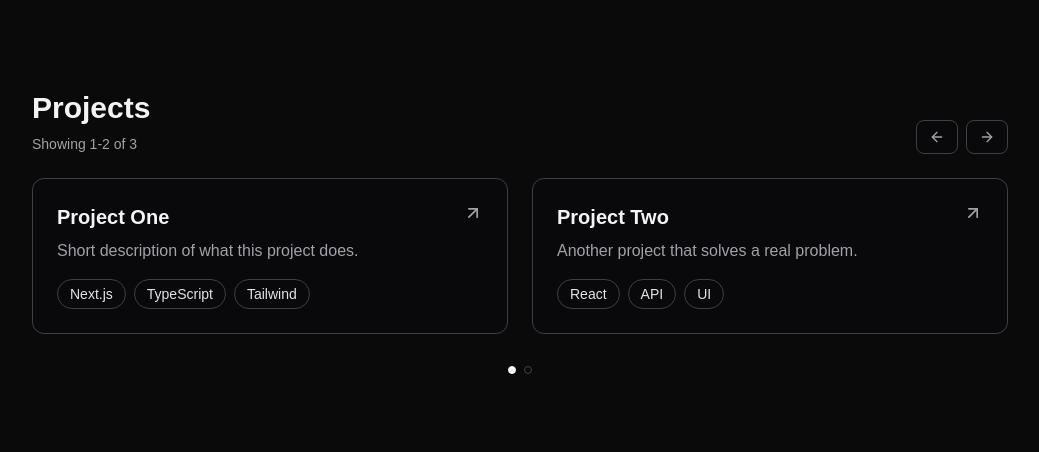
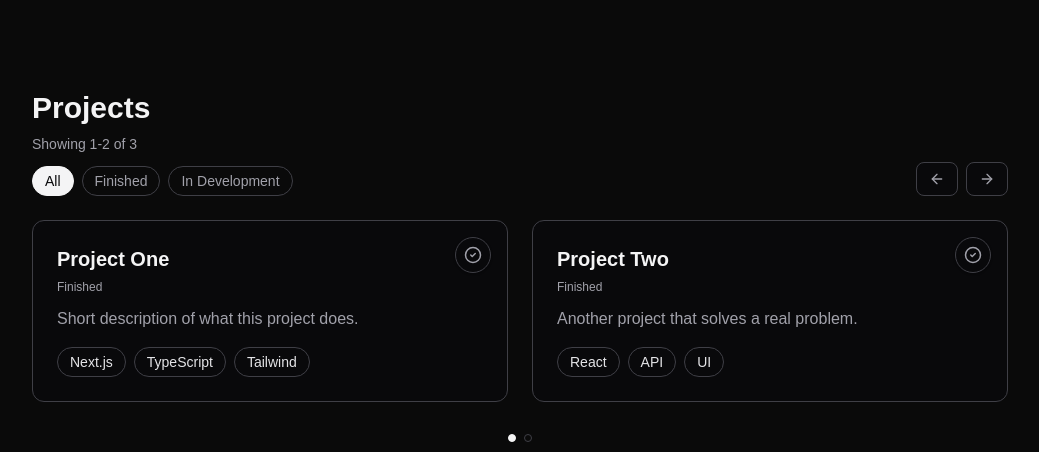
Before and after one commit to Coolguy4123/Portfolio, a Next.js app: page / in a window 1280 px wide. Shown: the part 1280-1732 px from the top of the page, without its empty margins (120-1159 px from the left). Built offline with nearby package versions, Linux system fonts and the light colour scheme.

Commit message:
Modified icons

```diff
--- a/app/components/ProjectSection.tsx
+++ b/app/components/ProjectSection.tsx
@@ -1,56 +1,138 @@
 "use client";
 
-import { useMemo, useState } from "react";
-import { ArrowLeft, ArrowRight, ArrowUpRight } from "lucide-react";
+import { useEffect, useMemo, useState } from "react";
+import {
+  ArrowLeft,
+  ArrowRight,
+  ArrowUpRight,
+  CheckCircle2,
+  Wrench,
+} from "lucide-react";
+
+type ProjectStatus = "finished" | "in_dev";
 
 type Project = {
   title: string;
   description: string;
   tech: string[];
   link: string;
+  status: ProjectStatus;
+  progress?: string;
 };
+
+type Filter = "all" | ProjectStatus;
+
+function statusLabel(status: ProjectStatus) {
+  return status === "finished" ? "Finished" : "In Development";
+}
+
+// Computes icon depending on status
+function StatusIcon({ status }: { status: ProjectStatus }) {
+  const Icon = status === "finished" ? CheckCircle2 : Wrench;
+
+  const card = "bg-[rgb(var(--card))] border-[rgb(var(--border))]";
+  const muted = "text-[rgb(var(--muted))]";
+
+  return (
+    <div
+      className={[
+        "absolute right-4 top-4 z-10",
+        "inline-flex items-center justify-center",
+        "h-9 w-9 rounded-full border",
+        card,
+        "shadow-sm",
+      ].join(" ")}
+      aria-label={statusLabel(status)}
+      title={statusLabel(status)}
+    >
+      <Icon className={`h-4.5 w-4.5 ${muted}`} />
+    </div>
+  );
+}
 
 export default function ProjectSection({ projects }: { projects: Project[] }) {
   const pageSize = 2;
 
-  const totalPages = Math.max(1, Math.ceil(projects.length / pageSize));
+  const [filter, setFilter] = useState<Filter>("all");
   const [page, setPage] = useState(0);
 
-  const visible = useMemo(() => {
-    const start = page * pageSize;
-    return projects.slice(start, start + pageSize);
-  }, [projects, page]);
-
-  const prev = () => setPage((p) => (p - 1 + totalPages) % totalPages);
-  const next = () => setPage((p) => (p + 1) % totalPages);
-
-  // Theme for light/dark theme
+  // Theme tokens
   const card = "bg-[rgb(var(--card))] border-[rgb(var(--border))]";
   const heading = "text-[rgb(var(--fg))]";
   const muted = "text-[rgb(var(--muted))]";
   const chip = "border-[rgb(var(--border))] text-[rgb(var(--chip))]";
   const ringHover = "hover:border-[rgb(var(--fg))]/30";
 
+  const filtered = useMemo(() => {
+    if (filter === "all") return projects;
+    return projects.filter((p) => p.status === filter);
+  }, [projects, filter]);
+
+  const totalPages = Math.max(1, Math.ceil(filtered.length / pageSize));
+
+  useEffect(() => {
+    setPage(0);
+  }, [filter]);
+
+  const visible = useMemo(() => {
+    const start = page * pageSize;
+    return filtered.slice(start, start + pageSize);
+  }, [filtered, page]);
+
+  const prev = () => setPage((p) => (p - 1 + totalPages) % totalPages);
+  const next = () => setPage((p) => (p + 1) % totalPages);
+
+  const filterButton = (value: Filter, label: string) => {
+    const active = filter === value;
+    return (
+      <button
+        type="button"
+        onClick={() => setFilter(value)}
+        className={[
+          "rounded-full border px-3 py-1 text-sm",
+          active
+            ? "bg-[rgb(var(--fg))] text-[rgb(var(--card))] border-[rgb(var(--fg))]"
+            : `bg-transparent ${muted} border-[rgb(var(--border))] hover:border-[rgb(var(--fg))]/30`,
+        ].join(" ")}
+        aria-pressed={active}
+      >
+        {label}
+      </button>
+    );
+  };
+
   return (
     <section id="projects" className="scroll-mt-24 space-y-6">
       {/* Header */}
-      <div className="flex items-end justify-between gap-4">
+      <div className="flex flex-col gap-4 sm:flex-row sm:items-end sm:justify-between">
         <div className="space-y-2">
           <h2 className={`text-3xl font-bold ${heading}`}>Projects</h2>
 
           <p className={`text-sm ${muted}`}>
-            Showing {projects.length === 0 ? 0 : page * pageSize + 1}-
-            {Math.min((page + 1) * pageSize, projects.length)} of {projects.length}
+            Showing {filtered.length === 0 ? 0 : page * pageSize + 1}-
+            {Math.min((page + 1) * pageSize, filtered.length)} of{" "}
+            {filtered.length}
+            {filter !== "all"
+              ? ` • ${filter === "finished" ? "Finished" : "In Development"}`
+              : ""}
           </p>
+
+          {/* Filters */}
+          <div className="flex flex-wrap items-center gap-2 pt-1">
+            {filterButton("all", "All")}
+            {filterButton("finished", "Finished")}
+            {filterButton("in_dev", "In Development")}
+          </div>
         </div>
 
-        {/* Left/Right arrows */}
+        {/* Arrows */}
         <div className="flex items-center gap-2">
           <button
             type="button"
             onClick={prev}
             aria-label="Previous projects"
-            className={`rounded-lg border px-3 py-2 text-sm transition ${card} ${muted} ${ringHover}`}
+            className={`rounded-lg border px-3 py-2 text-sm ${card} ${muted} ${ringHover}`}
+            disabled={filtered.length <= pageSize}
           >
             <ArrowLeft className="h-4 w-4" />
           </button>
@@ -59,14 +141,15 @@ export default function ProjectSection({ projects }: { projects: Project[] }) {
             type="button"
             onClick={next}
             aria-label="Next projects"
-            className={`rounded-lg border px-3 py-2 text-sm transition ${card} ${muted} ${ringHover}`}
+            className={`rounded-lg border px-3 py-2 text-sm ${card} ${muted} ${ringHover}`}
+            disabled={filtered.length <= pageSize}
           >
             <ArrowRight className="h-4 w-4" />
           </button>
         </div>
       </div>
 
-      {/* Projects cards */}
+      {/* Cards */}
       <div className="grid gap-6 md:grid-cols-2">
         {visible.map((p) => (
           <a
@@ -74,17 +157,28 @@ export default function ProjectSection({ projects }: { projects: Project[] }) {
             href={p.link}
             target="_blank"
             rel="noreferrer"
-            className={`group rounded-xl border p-6 transition ${card} ${ringHover}`}
+            className={[
+              "group relative rounded-xl border p-6",
+              card,
+              ringHover,
+              "focus:outline-none focus-visible:ring-2 focus-visible:ring-[rgb(var(--fg))]/20",
+            ].join(" ")}
           >
-            <div className="flex items-start justify-between gap-3">
-              <h3 className={`text-xl font-semibold ${heading}`}>{p.title}</h3>
+            {/* Status icon */}
+            <StatusIcon status={p.status} />
 
-              <ArrowUpRight
-                className={`h-5 w-5 ${muted} transition group-hover:text-[rgb(var(--fg))]`}
-              />
+            <div className="flex items-start justify-between gap-3 pr-10">
+              <div className="space-y-1.5">
+                <h3 className={`text-xl font-semibold ${heading}`}>{p.title}</h3>
+
+                <p className={`text-xs ${muted}`}>
+                  {statusLabel(p.status)}
+                  {p.progress ? ` • ${p.progress}` : ""}
+                </p>
+              </div>
             </div>
 
-            <p className={`mt-2 ${muted}`}>{p.description}</p>
+            <p className={`mt-3 ${muted}`}>{p.description}</p>
 
             <div className="mt-4 flex flex-wrap gap-2">
               {p.tech.map((t) => (
@@ -111,7 +205,7 @@ export default function ProjectSection({ projects }: { projects: Project[] }) {
               onClick={() => setPage(i)}
               aria-label={`Go to page ${i + 1}`}
               className={[
-                "h-2 w-2 rounded-full border transition",
+                "h-2 w-2 rounded-full border",
                 isActive
                   ? "bg-[rgb(var(--fg))] border-[rgb(var(--fg))]"
                   : "bg-transparent border-[rgb(var(--border))] hover:border-[rgb(var(--fg))]/30",
--- a/app/page.tsx
+++ b/app/page.tsx
@@ -10,18 +10,22 @@ const projects = [
     description: "Short description of what this project does.",
     tech: ["Next.js", "TypeScript", "Tailwind"],
     link: "https://github.com/yourname/project-one",
+    status: "finished"
   },
   {
     title: "Project Two",
     description: "Another project that solves a real problem.",
     tech: ["React", "API", "UI"],
     link: "https://github.com/yourname/project-two",
+    status: "finished"
   },
   {
     title: "Project Three",
     description: "Another project that solves a real problem.",
     tech: ["React", "API", "UI"],
     link: "https://github.com/yourname/project-three",
+    status: "in_dev",
+    progress: "Polishing UI"
   },
 ];
 
```
